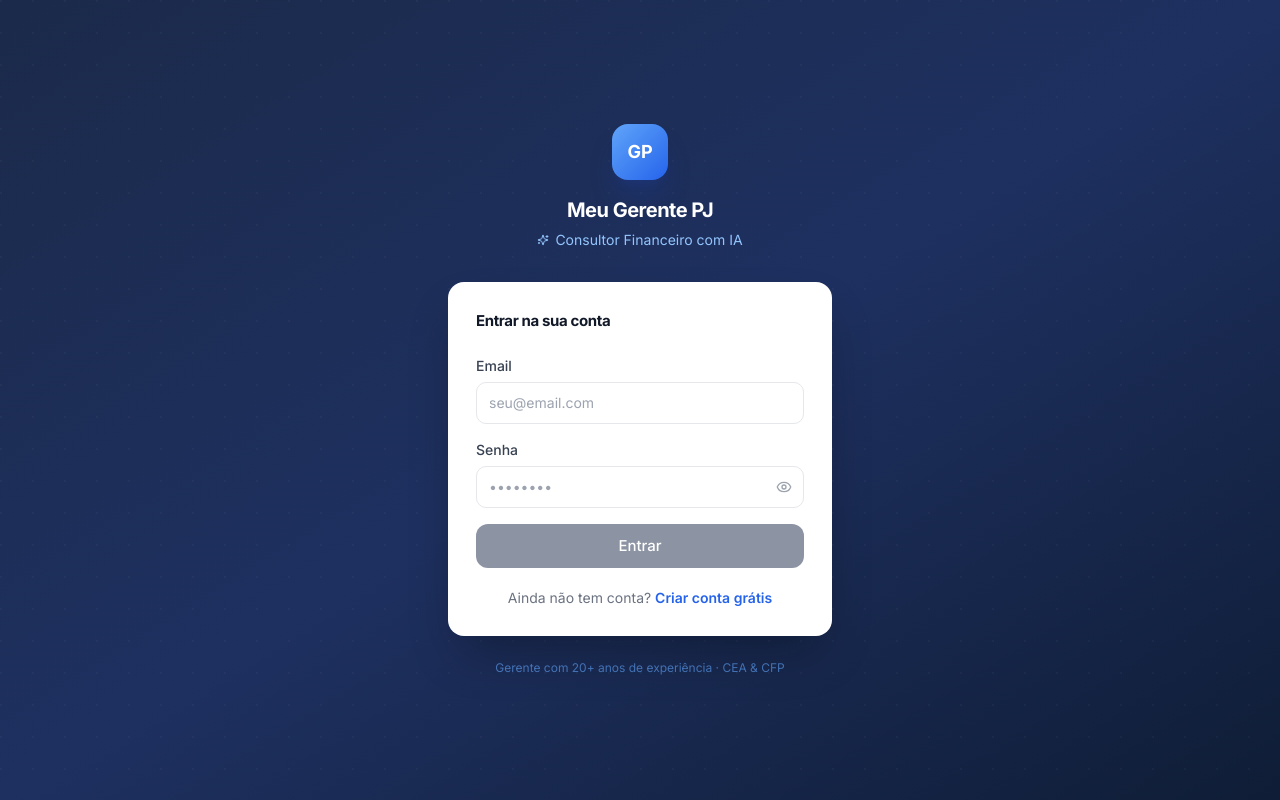
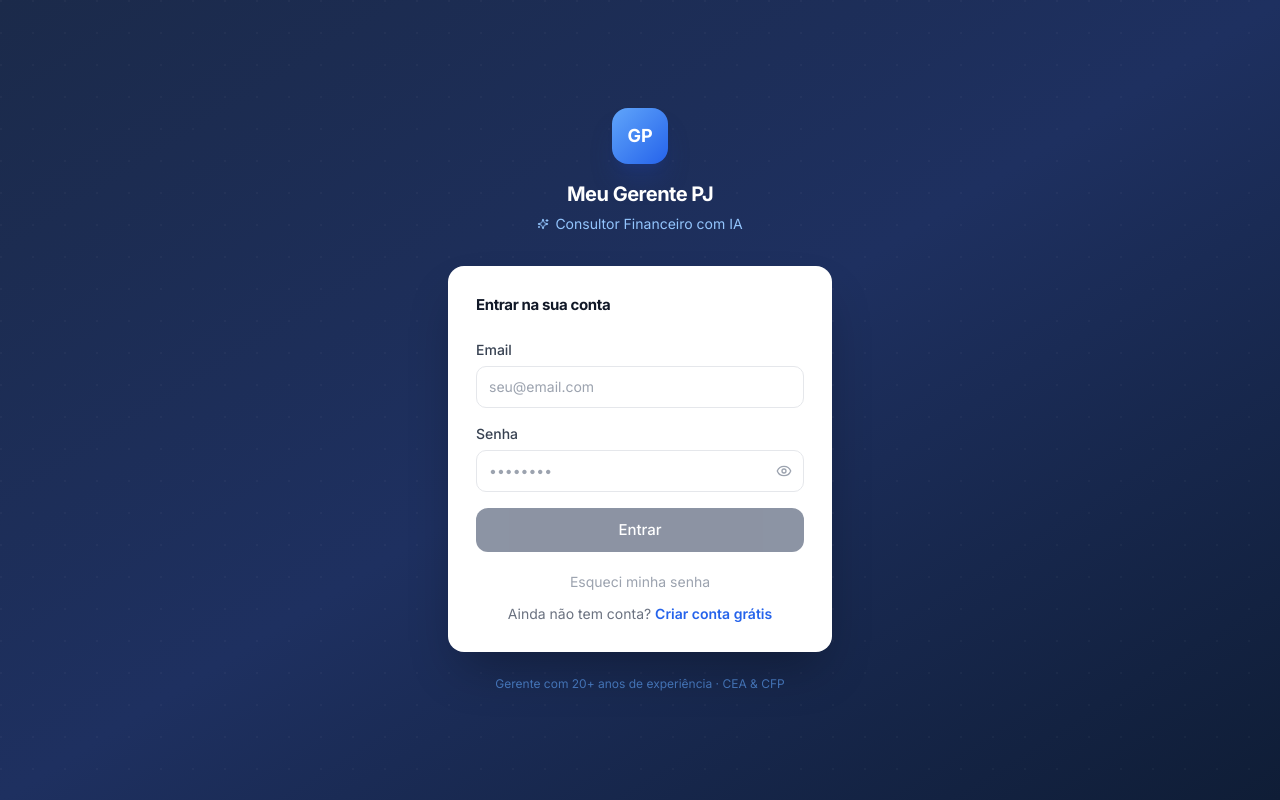
Before and after one commit to odeteassistenteoliveira/meu-gerente-pj-v2, a Next.js app: page /login in a window 1280 px wide. Built offline with nearby package versions, Linux system fonts and the light colour scheme.

Commit message:
Update page.tsx

```diff
--- a/src/app/(auth)/login/page.tsx
+++ b/src/app/(auth)/login/page.tsx
@@ -110,12 +110,20 @@ export default function LoginPage() {
             </button>
           </form>
 
-          <p className="text-center text-sm text-gray-500 mt-5">
-            Ainda não tem conta?{" "}
-            <Link href="/cadastro" className="text-blue-600 font-semibold hover:underline">
-              Criar conta grátis
+          <div className="mt-5 space-y-3 text-center">
+            <Link
+              href="/recuperar-senha"
+              className="block text-sm text-gray-400 hover:text-gray-600 transition-colors"
+            >
+              Esqueci minha senha
             </Link>
-          </p>
+            <p className="text-sm text-gray-500">
+              Ainda não tem conta?{" "}
+              <Link href="/cadastro" className="text-blue-600 font-semibold hover:underline">
+                Criar conta grátis
+              </Link>
+            </p>
+          </div>
         </div>
 
         {/* Rodapé */}
```
